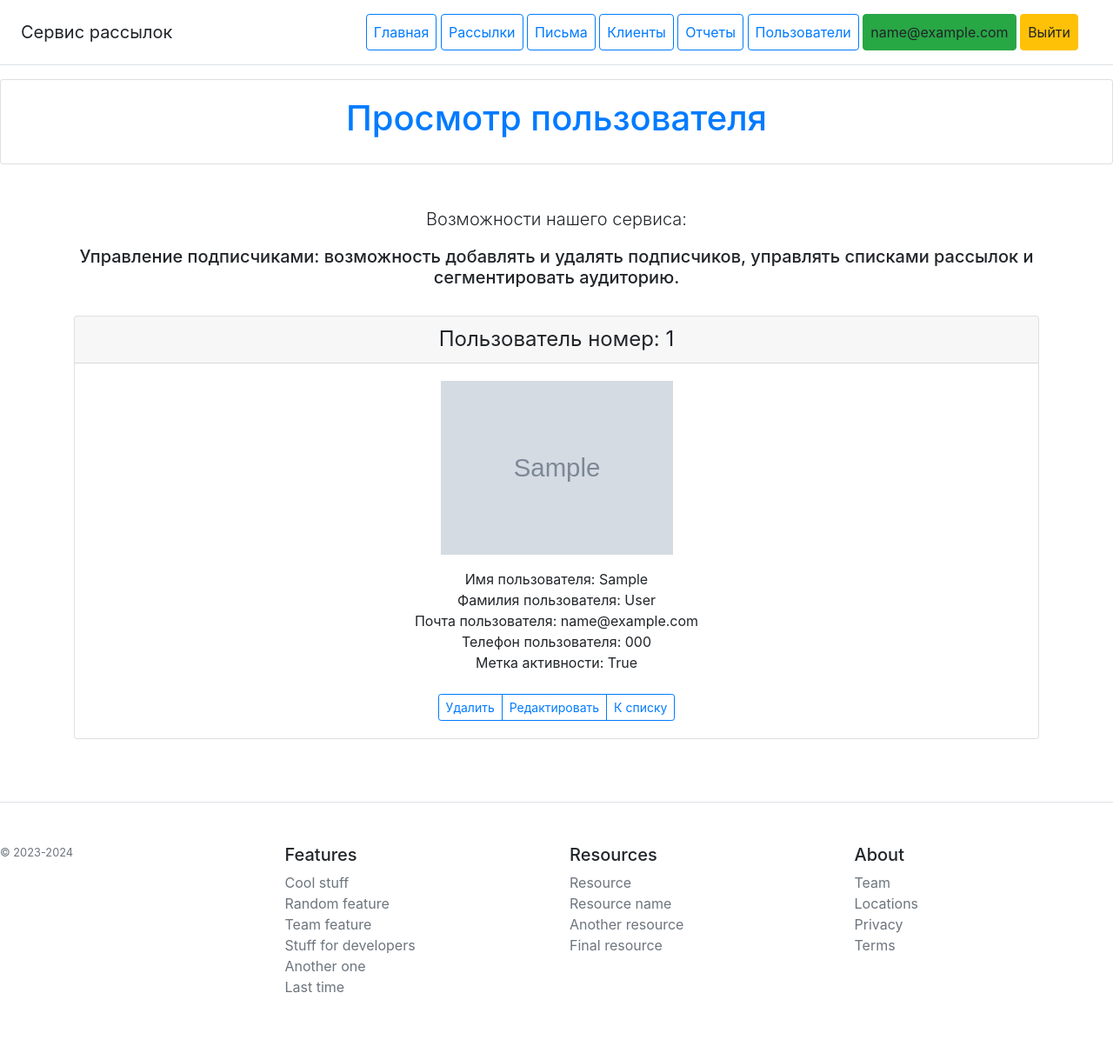
After one commit to valeradyomin/coursework_06_mailing_service, a Django app: page /users/user_detail/1/ in a window 1280 px wide. The commit adds this page. Shown: the whole page at 87% size. Run offline with Django 5.2, Linux system fonts and the light colour scheme; tables that the repository leaves empty hold one stand-in row (values such as "Sample post"); grey boxes marked "Sample" are stand-in pictures; some libraries are stand-ins or nearby versions.

Commit message:
add UserDetailView / UserDeleteView + other fixes

```diff
--- /dev/null
+++ b/users/templates/users/user_detail.html
@@ -0,0 +1,35 @@
+{% extends 'app_mailing/base.html' %}
+
+{% load users_tags %}
+
+{% block content %}
+
+<div class="container">
+    <div class="card-deck mb-3 text-center">
+        <div class="card mb-4 box-shadow">
+            <div class="card-header">
+                <h4 class="my-0 font-weight-normal">Пользователь номер: {{ object.id }}</h4>
+            </div>
+            <div class="card-body">
+                <img src="{% media_tag object.avatar %}" class="img-fluid rounded-start" alt="Image" style="width: 25%;">
+                <ul class="list-unstyled mt-3 mb-4">
+                    <li>Имя пользователя: {{ object.first_name|default:"не указано" }}</li>
+                    <li>Фамилия пользователя: {{ object.last_name|default:"не указана" }}</li>
+                    <li>Почта пользователя: {{ object.email|default:"не указана" }}</li>
+                    <li>Телефон пользователя: {{ object.phone|default:"не указан" }}</li>
+                    <li>Метка активности: {{ object.is_active|default:"не указан" }}</li>
+                </ul>
+                <div class="btn-group">
+                    <a href="{% url 'users:user_delete' object.pk %}" type="button"
+                       class="btn btn-sm btn-outline-primary">Удалить</a>
+                    <a href="{% url 'users:user_update' object.pk %}" type="button"
+                       class="btn btn-sm btn-outline-primary">Редактировать</a>
+                    <a href="{% url 'users:user_list' %}" type="button"
+                       class="btn btn-sm btn-outline-primary">К списку</a>
+                </div>
+            </div>
+        </div>
+    </div>
+</div>
+
+{% endblock %}
--- a/users/urls.py
+++ b/users/urls.py
@@ -3,7 +3,7 @@ from django.views.generic import TemplateView
 
 from users.apps import UsersConfig
 from users.views import LoginView, LogoutView, RegisterView, get_verification, RegisterInfo, UserListView, \
-    UserUpdateView
+    UserUpdateView, UserDetailView, UserDeleteView
 
 app_name = UsersConfig.name
 
@@ -19,4 +19,6 @@ urlpatterns = [
                 template_name='users/verification_reject.html'), name='verification_reject'),
     path('user_list/', UserListView.as_view(), name='user_list'),
     path('user_update/<int:pk>/', UserUpdateView.as_view(), name='user_update'),
+    path('user_detail/<int:pk>/', UserDetailView.as_view(), name='user_detail'),
+    path('user_delete/<int:pk>/', UserDeleteView.as_view(), name='user_delete'),
 ]
--- a/users/views.py
+++ b/users/views.py
@@ -6,7 +6,7 @@ from django.shortcuts import render, redirect
 from django.contrib.auth.views import LoginView as BaseLoginView
 from django.contrib.auth.views import LogoutView as BaseLogoutView
 from django.urls import reverse_lazy, reverse
-from django.views.generic import CreateView, TemplateView, ListView, UpdateView
+from django.views.generic import CreateView, TemplateView, ListView, UpdateView, DetailView, DeleteView
 
 from app_mailing.views import BaseContextMixin
 from users.forms import LoginViewForm, UserRegisterForm, UserUpdateForm
@@ -95,6 +95,23 @@ class UserUpdateView(BaseContextMixin, UpdateView):
     }
 
 
+class UserDetailView(BaseContextMixin, DetailView):
+    model = User
+    extra_context = {
+        'title': 'Просмотр пользователя',
+        'phrases': BaseContextMixin.phrases,
+    }
+
+
+class UserDeleteView(BaseContextMixin, DeleteView):
+    model = User
+    success_url = reverse_lazy('users:register')
+    extra_context = {
+        'title': 'Удаление пользователя',
+        'phrases': BaseContextMixin.phrases,
+    }
+
+
 def get_verification(request, verification_code):
     try:
         user = User.objects.filter(verification_code=verification_code).first()
```
Also changed, not shown: users/templates/users/user_confirm_delete.html (added, +24 -0 lines), users/templates/users/user_list.html (+3 -5 lines).
